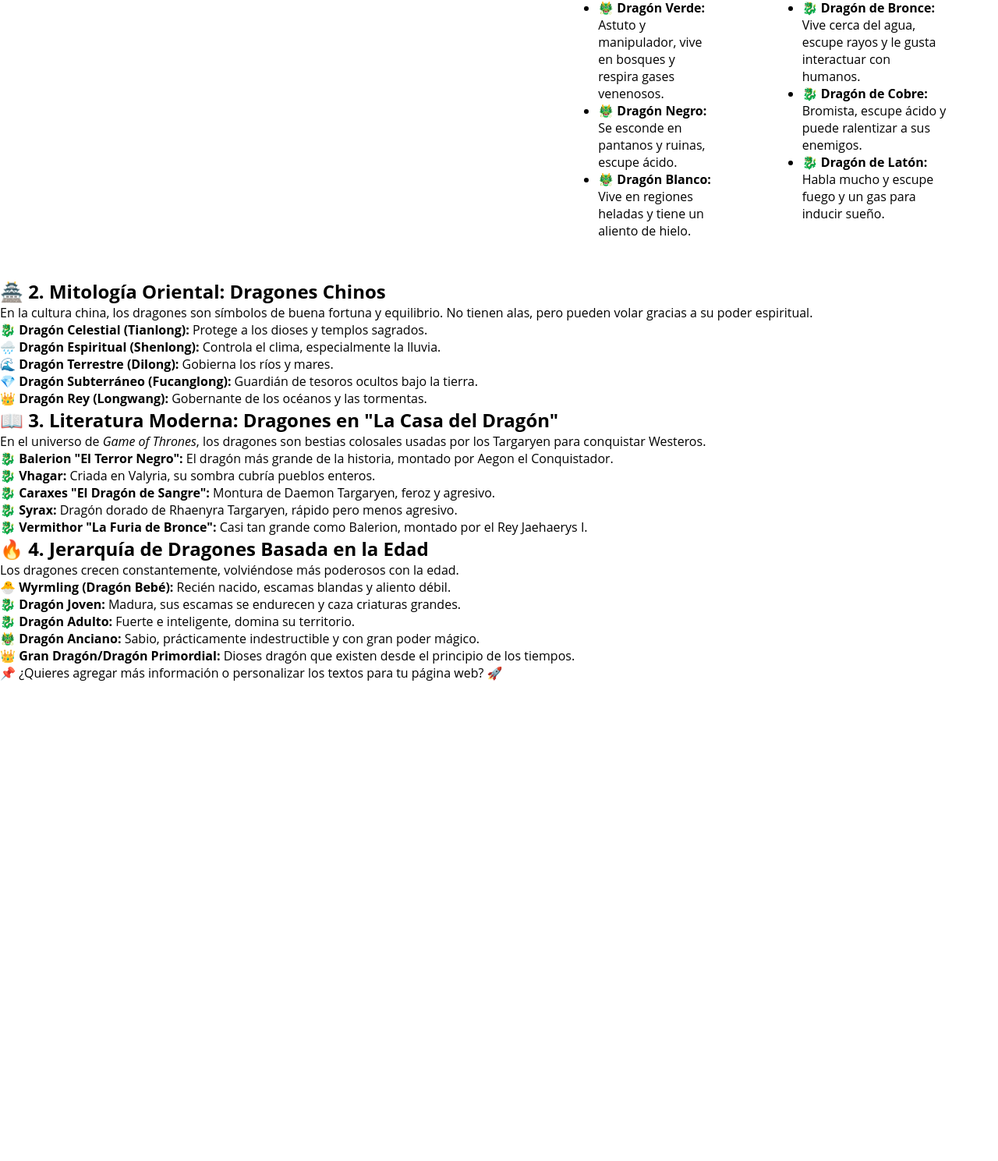
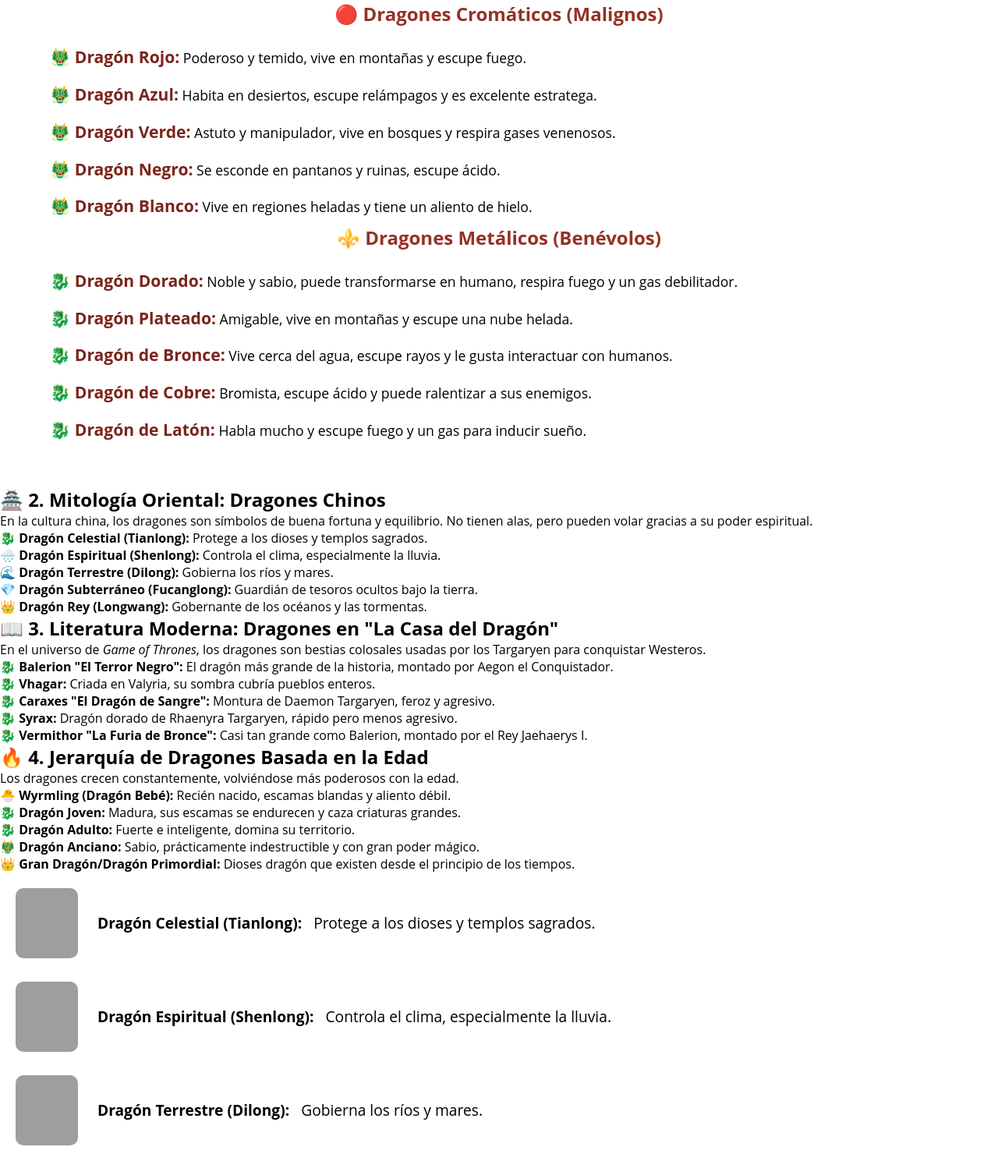
Before and after one commit to SebsMusicLive/Taller-HTML-y-CSS-2, a plain HTML site: page pages/dragones.html in a window 1280 px wide. Shown: the part 327-1816 px from the top of the page at 78% size. Before the commit the page ends 1201 px from the top, so only its background shows below. Drawn offline with Linux system fonts and the light colour scheme; grey boxes are pictures that could not be loaded.

Commit message:
Ajustes en estilos y página de dragones

```diff
--- a/css/style.css
+++ b/css/style.css
@@ -37,7 +37,7 @@
 
 .menu__item {
     padding: 10px;
-    display: inline-block; /* Cambiado desde table-cell */
+    display: inline-block;
     vertical-align: middle;
 }
 
@@ -45,44 +45,70 @@
     text-decoration: none;
     color: black;
     font-size: 16px;
-    display: inline-block; /* Asegura que transform funcione */
+    display: inline-block;
     transition: transform 0.3s ease, color 0.3s ease;
 }
 
 .menu__item a:hover {
     color: #007BFF;
-    transform: scale(1.2); /* Efecto de agrandado */
+    transform: scale(1.2);
 }
 
 .contenido {
     width: 100%;
     display: flex;
-    justify-content: space-between;
+    flex-direction: column; /* Acomoda el contenido en columna */
     padding-inline: 5%;
     padding-top: 10%;
     padding-bottom: 50px;
 }
 
-.contenido__principal {
-    width: 30%;
-    padding-left: 5%;
+/* Estilos mejorados para el texto en "Tipos de Dragones" */
+.contenido h1, .contenido h2, .contenido h3 {
+    font-weight: bold;
+    margin-bottom: 15px;
+    text-align: center;
 }
 
-.contenido__principal h2 {
-    margin-bottom: 20px;
+.contenido h1 {
+    font-size: 2.2em;
+    color: #7B241C;
 }
 
-.contenido__principal p {
+.contenido h2 {
+    font-size: 1.8em;
+    color: #B03A2E;
+    border-bottom: 2px solid #B03A2E;
+    padding-bottom: 5px;
+}
+
+.contenido h3 {
+    font-size: 1.5em;
+    color: #943126;
+}
+
+.contenido p {
+    font-size: 1.2em;
+    line-height: 1.6;
+    text-align: justify;
+    margin-bottom: 15px;
+}
+
+.contenido ul {
+    list-style: none;
+    padding-left: 0;
+}
+
+.contenido ul li {
+    font-size: 1.1em;
+    line-height: 1.5;
+    padding: 8px 0;
     text-align: justify;
 }
 
-.contenido__secundario {
-    width: 65%;
-    padding-inline: 5%;
-}
-
-.contenido__secundario h2{
-    margin-block: 20px;
+.contenido ul li strong {
+    color: #7B241C;
+    font-size: 1.2em;
 }
 
 /* Responsividad */
@@ -99,10 +125,72 @@
     .menu__item {
         padding: 10px 0;
     }
+
+    .contenido h1 {
+        font-size: 1.8em;
+    }
+
+    .contenido h2 {
+        font-size: 1.5em;
+    }
+
+    .contenido h3 {
+        font-size: 1.3em;
+    }
+
+    .contenido p {
+        font-size: 1em;
+    }
+
+    .contenido ul li {
+        font-size: 1em;
+    }
 }
 
 @media (max-width: 480px) {
     .navegacion {
         display: none;
     }
+
+    .contenido h1 {
+        font-size: 1.5em;
+    }
+
+    .contenido h2 {
+        font-size: 1.3em;
+    }
+
+    .contenido h3 {
+        font-size: 1.2em;
+    }
+
+    .contenido p {
+        font-size: 0.9em;
+    }
+
+    .contenido ul li {
+        font-size: 0.9em;
+    }
 }
+.lista-dragones {
+    list-style: none;
+    padding: 0;
+}
+
+.lista-dragones li {
+    display: flex; /* Hace que el texto y la imagen estén alineados */
+    align-items: center;
+    gap: 15px; /* Espacio entre la imagen y el texto */
+    font-size: 1.2em;
+    line-height: 1.6;
+    margin-bottom: 20px;
+    margin: 10px; /* Agrega espacio alrededor de la imagen */
+}
+
+.lista-dragones img {
+    width: 80px; /* Ajusta el tamaño de la imagen */
+    height: 90px;
+    border-radius: 10px; /* Opcional: Bordes redondeados */
+    object-fit: cover;
+    margin: 10px; /* Agrega espacio alrededor de la imagen */
+}
--- a/pages/dragones.html
+++ b/pages/dragones.html
@@ -90,8 +90,20 @@
         </ul>
     </section>
 
-    <footer>
-        <p>📌 ¿Quieres agregar más información o personalizar los textos para tu página web? 🚀</p>
-    </footer>
+    <ul class="lista-dragones">
+        <li>
+            <img src="https://i.seadn.io/s/raw/files/65d659a55cbc8ca8f0108a15788a7734.gif?auto=format&dpr=1&w=1400&fr=1" alt="Dragón Celestial">
+            <strong>Dragón Celestial (Tianlong):</strong> Protege a los dioses y templos sagrados.
+        </li>
+        <li>
+            <img src="https://asiamitica.com/wp-content/uploads/2024/01/shenlong2.jpg" alt="Dragón Espiritual">
+            <strong>Dragón Espiritual (Shenlong):</strong> Controla el clima, especialmente la lluvia.
+        </li>
+        <li>
+            <img src="https://img.freepik.com/fotos-premium/ilustracion-dragon-chino-criatura-larga-serpentina-cuerpo-escamoso-cuatro-patas-mitologia-china-dragon-considera-simbolo-poder-fuerza-buena-suerte-generacion-ia_984126-9599.jpg?w=360" alt="Dragón Terrestre">
+            <strong>Dragón Terrestre (Dilong):</strong> Gobierna los ríos y mares.
+        </li>
+    </ul>
+
 </body>
 </html>
```
